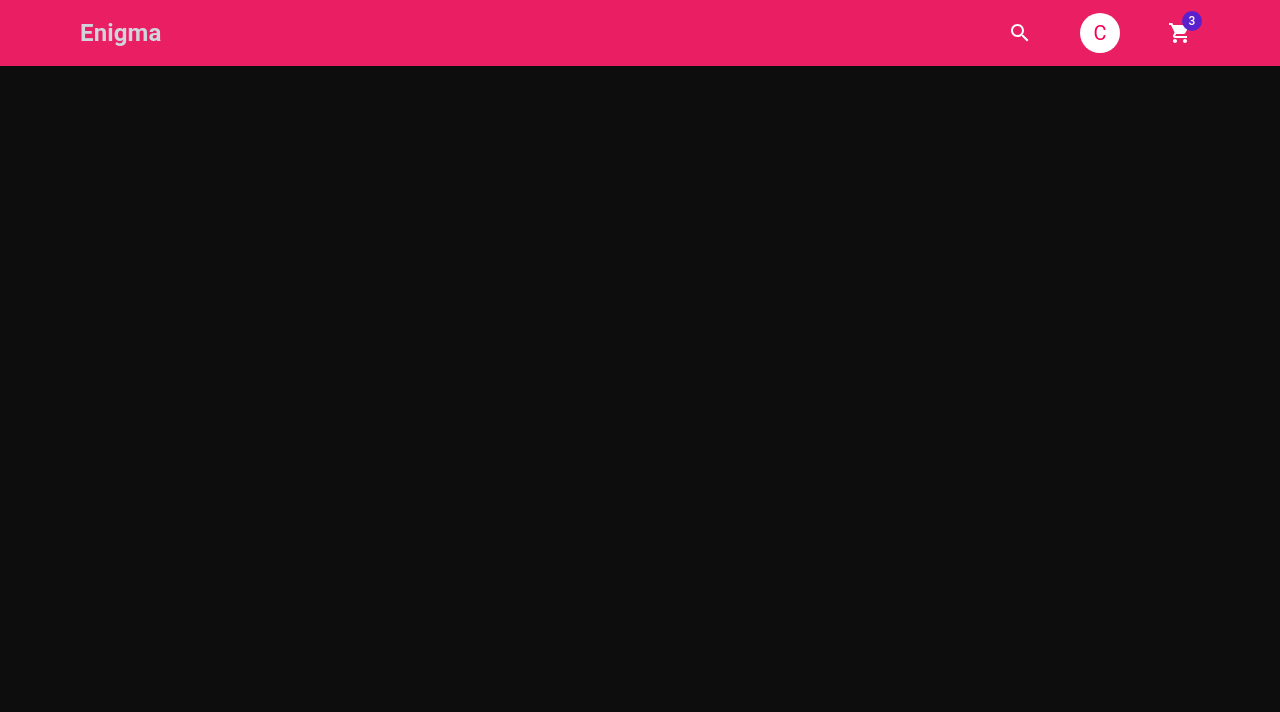
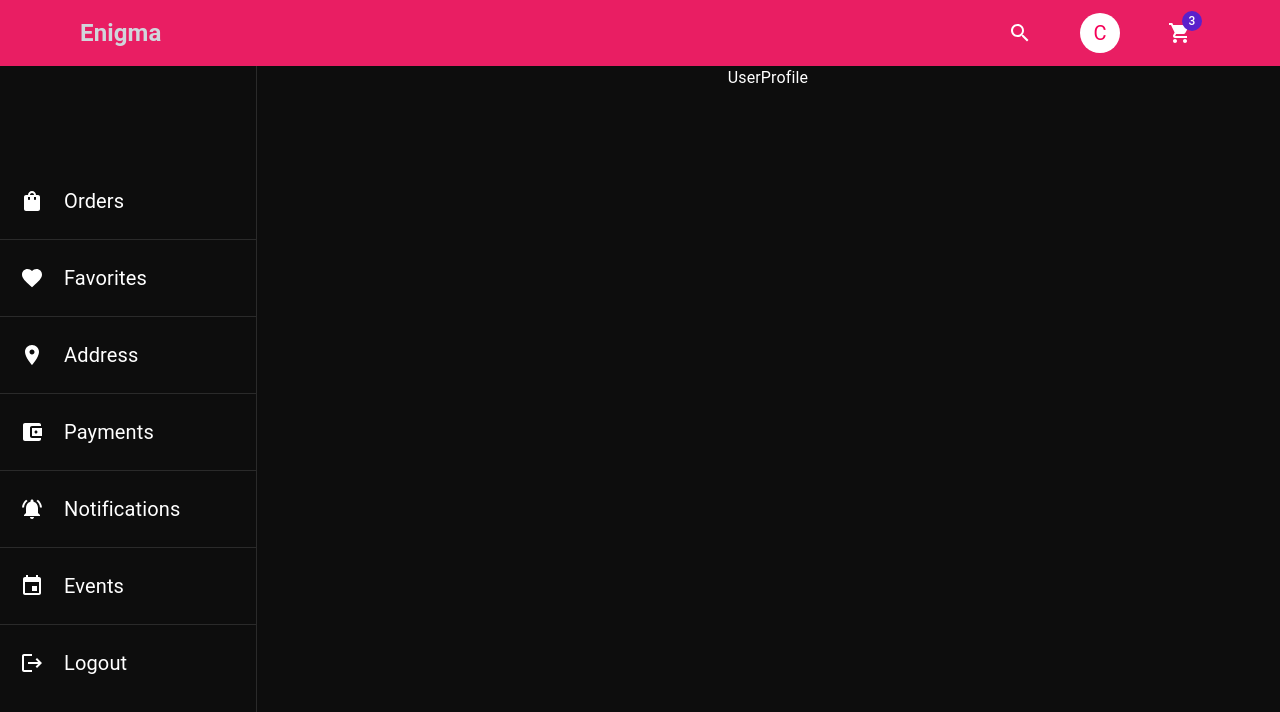
Before and after one commit to teostojkovski/Frontend, a React (Create React App) app: page /my-profile in a window 1280 px wide. Shown: the top 712 px of the page. Built offline with nearby package versions, Linux system fonts and the light colour scheme.

Commit message:
User profile

```diff
--- a/package.json
+++ b/package.json
@@ -11,6 +11,7 @@
     "formik": "^2.4.6",
     "react": "^18.3.1",
     "react-dom": "^18.3.1",
+    "react-router-dom": "^7.1.3",
     "react-scripts": "5.0.1",
     "react-slick": "^0.30.3",
     "slick-carousel": "^1.8.1",
--- a/src/App.js
+++ b/src/App.js
@@ -7,17 +7,19 @@ import Home from './components/Home/Home';
 import RestaurantDetails from './components/Restaurant/RestaurantDetails';
 import Cart from './components/Cart/Cart';
 import Profile from './components/Profile/Profile';
+import { CustomerRoute } from './Routers/CustomerRoute';
 
 function App() {
   return (
     <div className="App">
       <ThemeProvider theme={darkTheme}>
         <CssBaseline/>
-        <Navbar/>
+        {/* <Navbar/> */}
         {/* <Home/> */}
         {/* <RestaurantDetails/> */}
         {/* <Cart/> */}
-        <Profile/>
+        {/* <Profile/> */}
+        <CustomerRoute/>
       </ThemeProvider>
     </div>
   );
--- /dev/null
+++ b/src/Routers/CustomerRoute.jsx
@@ -0,0 +1,22 @@
+import React from 'react'
+import { Navbar } from '../components/Navbar/Navbar'
+import { Route, Routes } from 'react-router-dom'
+import Home from '../components/Home/Home'
+import RestaurantDetails from '../components/Restaurant/RestaurantDetails'
+import Cart from '../components/Cart/Cart'
+import Profile from '../components/Profile/Profile'
+
+export const CustomerRoute = () => {
+  return (
+    <div>
+        <Navbar/>
+        <Routes>
+            <Route path='/' element={<Home/>}/>
+            <Route path='/account/:register' element={<Home/>}/>
+            <Route path='/restaurant/:city/:title/:id' element={<RestaurantDetails/>}/>
+            <Route path='/cart' element={<Cart/>}/>
+            <Route path='/my-profile/*' element={<Profile/>}/>
+        </Routes>
+    </div>
+  )
+}
--- a/src/components/Navbar/Navbar.jsx
+++ b/src/components/Navbar/Navbar.jsx
@@ -1,4 +1,4 @@
-import { Avatar, Badge, IconButton } from '@mui/material'
+import { Avatar, Badge, Box, IconButton } from '@mui/material'
 import React from 'react'
 import SearchIcon from '@mui/icons-material/Search';
 import { pink } from '@mui/material/colors';
@@ -7,7 +7,8 @@ import "./Navbar.css"
 
 export const Navbar = () => {
     return(
-        <div className='px-5 z-50 py-[.8rem] bg-[#e91e63] lg:px-20 flex justify-between'>
+        <Box
+        className='px-5 sticky top-0 z-50 py-[.8rem] bg-[#e91e63] lg:px-20 flex justify-between'>
 
                 <div className='lg:mr-10 cursor-pointer flex items-center space-x-4'>
                     <li className='logo font-semibold text-gray-300 text-2xl'>
@@ -40,6 +41,6 @@ export const Navbar = () => {
                     </IconButton>
                 </div>
             </div>
-        </div>
+        </Box>
     )
 }
--- /dev/null
+++ b/src/components/Profile/Address.jsx
@@ -0,0 +1,9 @@
+import React from 'react'
+
+const Address = () => {
+  return (
+    <div>Address</div>
+  )
+}
+
+export default Address
--- /dev/null
+++ b/src/components/Profile/Events.jsx
@@ -0,0 +1,9 @@
+import React from 'react'
+
+const Events = () => {
+  return (
+    <div>Events</div>
+  )
+}
+
+export default Events
--- /dev/null
+++ b/src/components/Profile/Favorites.jsx
@@ -0,0 +1,9 @@
+import React from 'react'
+
+const Favorites = () => {
+  return (
+    <div>Favorites</div>
+  )
+}
+
+export default Favorites
--- /dev/null
+++ b/src/components/Profile/Orders.jsx
@@ -0,0 +1,9 @@
+import React from 'react'
+
+const Orders = () => {
+  return (
+    <div>Orders</div>
+  )
+}
+
+export default Orders
--- a/src/components/Profile/Profile.jsx
+++ b/src/components/Profile/Profile.jsx
@@ -1,5 +1,11 @@
 import React, { useState } from 'react'
 import ProfileNavigation from './ProfileNavigation'
+import { Route, Routes } from 'react-router-dom';
+import UserProfile from './UserProfile';
+import Address from './Address';
+import Orders from './Orders';
+import Favorites from './Favorites';
+import Events from './Events';
 
 const Profile = () => {
     const [openSideBar, setOpenSideBar]=useState(false);
@@ -9,10 +15,16 @@ const Profile = () => {
            <ProfileNavigation open={openSideBar}/>
         </div>
         <div className='lg:w-[80%]'>
-
+          <Routes>
+            <Route path='/' element={<UserProfile/>}/>
+            <Route path='/orders' element={<Orders/>}/>
+            <Route path='/address' element={<Address/>}/>
+            <Route path='/favorites' element={<Favorites/>}></Route>
+            <Route path='/events' element={<Events/>}></Route>
+          </Routes>
         </div>
     </div>
-  )
-}
+  );
+};
 
 export default Profile
--- a/src/components/Profile/ProfileNavigation.jsx
+++ b/src/components/Profile/ProfileNavigation.jsx
@@ -7,6 +7,7 @@ import NotificationsActiveIcon from '@mui/icons-material/NotificationsActive';
 import EventIcon from '@mui/icons-material/Event';
 import LogoutIcon from '@mui/icons-material/Logout';
 import { Divider, Drawer, useMediaQuery } from '@mui/material';
+import { useNavigate } from 'react-router-dom';
 
 const menu = [
     { title: "Orders", icon: <ShoppingBagIcon /> },
@@ -19,23 +20,31 @@ const menu = [
 ]
 
 const ProfileNavigation = ({ open, handleClose }) => {
-    const isSmallScreen = useMediaQuery('(min-width: 900px)')
+    const isSmallScreen = useMediaQuery('(max-width: 900px)')
+    const navigate=useNavigate();
+
+    const handleNavigate=(item)=>{
+        navigate(`/my-profile/${item.title.toLowerCase()}`)
+    }
+
     return (
         <div>
-            <Drawer variant={isSmallScreen ? "temporary" : "permanent"}
+            <Drawer
+                variant={isSmallScreen ? "temporary" : "permanent"}
                 onClose={handleClose}
-                open={open}
+                open={isSmallScreen ? open : true}
                 anchor="left"
-                sx={{ zIndex: 1 }}
+                sx={{ zIndex: -1, position:"sticky" }}
             >
-                <div className='w-[50vw] lg:w-[20vw] h-[100vh] flex flex-col justify-center text-xl gap-8 pt-16'>
-                    {menu.map((item, i) => <>
-                        <div className='px-5 flex items-center space-x-5 cursor-pointer'>
+                <div className='w-[50vw] lg:w-[20vw] h-[100vh]
+                flex flex-col justify-center text-xl pt-16 gap-6'>
+                    {menu.map((item, i) => (<>
+                        <div onClick={()=>handleNavigate(item)} className='px-5 flex items-center space-x-5 cursor-pointer'>
                             {item.icon}
                             <span>{item.title}</span>
                         </div>
-                        {i !== menu.length - 1 && <Divider />}
-                    </>)}
+                        {i !== menu.length - 1 && <Divider/>}
+                    </>))}
                 </div>
             </Drawer>
         </div>
--- /dev/null
+++ b/src/components/Profile/UserProfile.jsx
@@ -0,0 +1,9 @@
+import React from 'react'
+
+const UserProfile = () => {
+  return (
+    <div>UserProfile</div>
+  )
+}
+
+export default UserProfile
--- a/src/index.js
+++ b/src/index.js
@@ -3,11 +3,14 @@ import ReactDOM from 'react-dom/client';
 import './index.css';
 import App from './App';
 import reportWebVitals from './reportWebVitals';
+import { BrowserRouter } from 'react-router-dom';
 
 const root = ReactDOM.createRoot(document.getElementById('root'));
 root.render(
   <React.StrictMode>
-    <App />
+    <BrowserRouter>
+      <App />
+    </BrowserRouter>
   </React.StrictMode>
 );
 
```
Also changed, not shown: 1 other file (tests, documents, lock files or other folders).
